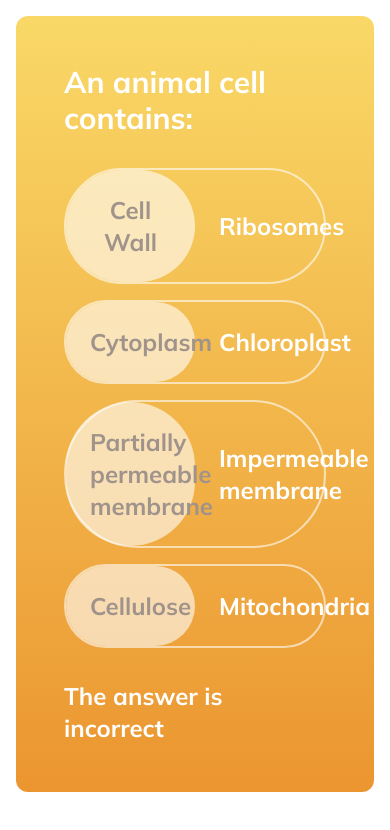
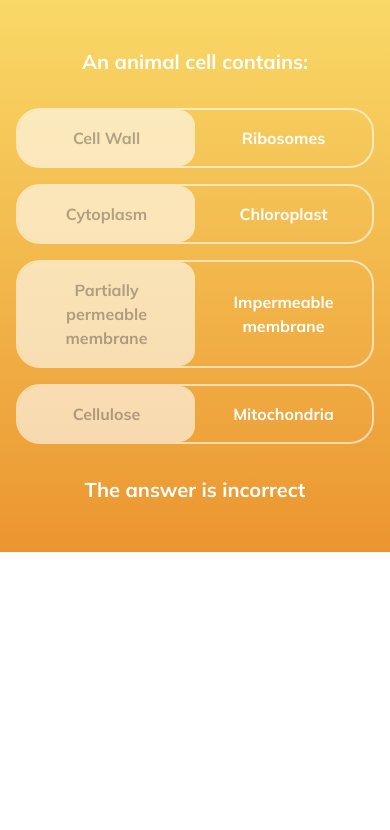
Before and after one commit to mattwsheps/seneca-learning-fe-task, a React (Vite) app: page / in a window 390 px wide. Shown: the top 830 px of the page. Built offline with nearby package versions, Linux system fonts and the light colour scheme.

Commit message:
Altered css classes to account for smaller screen widths, down to 320px

```diff
--- a/src/App.tsx
+++ b/src/App.tsx
@@ -2,7 +2,7 @@ import Question from "./components/Question";
 
 function App() {
   return (
-    <div className="min-h-screen font-mulish text-white antialiased grainy">
+    <div className="min-h-screen antialiased grainy">
       <div className="flex h-screen flex-col">
         <Question />
       </div>
--- a/src/components/AnswerToggle.tsx
+++ b/src/components/AnswerToggle.tsx
@@ -21,9 +21,9 @@ const AnswerToggle = ({
 
   return (
     <>
-      <div className="relative flex w-full max-w-screen-lg items-center justify-between border-2 border-white border-opacity-60 rounded-full">
+      <div className="relative flex w-full max-w-screen-lg items-center justify-between border-2 border-white border-opacity-60 md:rounded-full rounded-3xl overflow-hidden">
         <motion.div
-          className="absolute h-full w-[calc(50%)] bg-white bg-opacity-60 rounded-full "
+          className="absolute h-full w-[calc(50%)] bg-white bg-opacity-60 md:rounded-full rounded-2xl"
           animate={{
             x: selectedOption === options[0] ? "0px" : "calc(100%)",
           }}
--- a/src/components/AnswerToggleButton.tsx
+++ b/src/components/AnswerToggleButton.tsx
@@ -18,8 +18,8 @@ const AnswerToggleButton = ({
     <>
       <button
         className={cn(
-          isSelected ? "text-unselected" : "hover:opacity-75",
-          "relative z-10 w-1/2 font-bold text-2xl rounded-full p-6"
+          isSelected ? "text-black opacity-30" : "hover:opacity-75",
+          "relative z-10 w-1/2 font-bold md:text-2xl sm:text-xl text-md md:rounded-full rounded-lg md:p-6 p-4"
         )}
         disabled={isAllCorrect}
         onClick={() => handleToggle(option)}
--- a/src/components/Question.tsx
+++ b/src/components/Question.tsx
@@ -56,9 +56,9 @@ const Question = () => {
   if (isError) return <div>Error loading quiz data</div>;
 
   return (
-    <div className="m-4 p-12 rounded-xl" style={backgroundStyle}>
+    <div className="md:mx-4 md:p-12 py-12 px-4 md:rounded-xl text-center font-mulish text-white" style={backgroundStyle}>
       <div className="flex flex-col items-center justify-center gap-8">
-        <h1 className="font-bold text-3xl">{questionData?.questionText}</h1>
+        <h1 className="font-bold md:text-3xl sm:text-2xl text-xl">{questionData?.questionText}</h1>
         <div className="w-full flex flex-col items-center justify-center gap-4">
           {questionData?.answers.map((answer) => (
             <AnswerToggle
@@ -72,7 +72,7 @@ const Question = () => {
             />
           ))}
         </div>
-        <div className="font-bold text-2xl">
+        <div className="font-bold md:text-2xl text-xl">
           The answer is {isAllCorrect ? "correct" : "incorrect"}
         </div>
       </div>
--- a/tailwind.config.js
+++ b/tailwind.config.js
@@ -3,6 +3,12 @@ export default {
   content: ["./index.html", "./src/**/*.{js,jsx,ts,tsx}"],
   theme: {
     extend: {
+      width: {
+        '160': '40rem',
+      },
+      maxWidth: {
+        '160': '40rem',
+      },
       colors: {
         buttonBorder: "rgba(249, 210, 159, 1)",
         unselected: "rgba(159, 147, 139, 1)",
```
